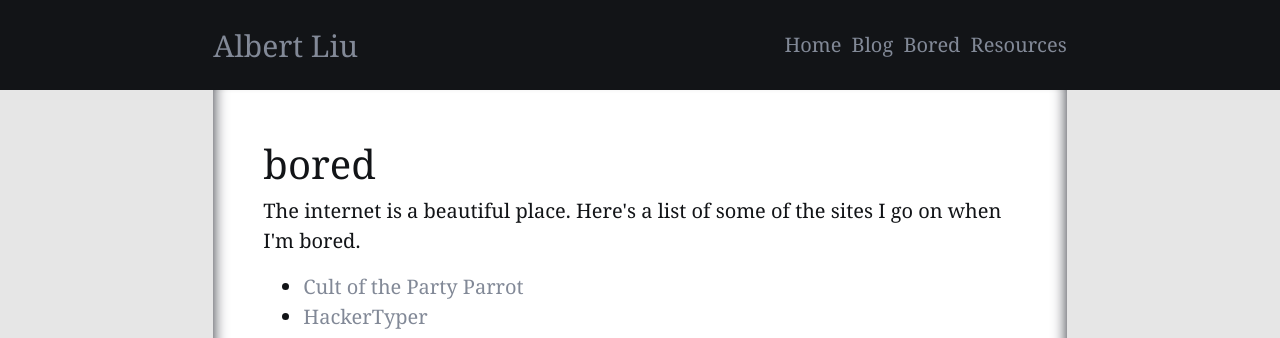
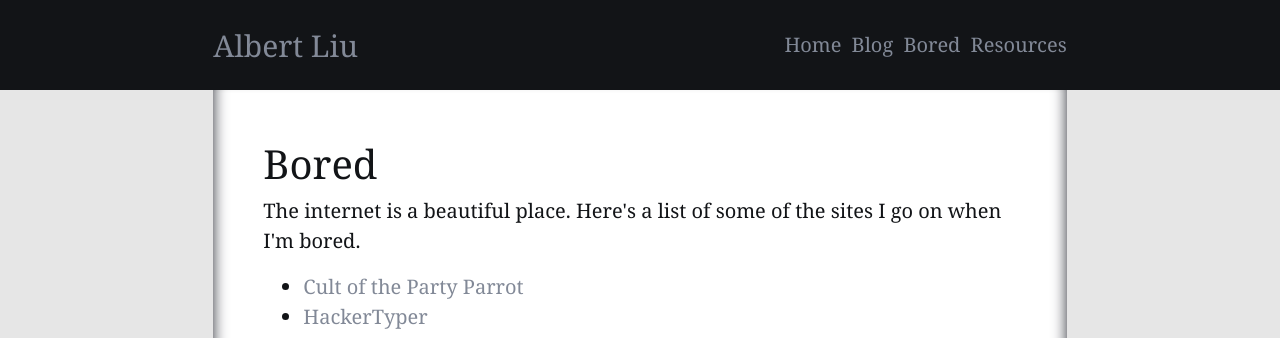
Before and after one commit to A1Liu/a1liu.github.io, a Jekyll site: the page built from src/_collections/_main/bored.md, in a window 1280 px wide. Shown: the top 338 px of the page. Built offline with Jekyll 4.4.1, drawn with Linux system fonts in a browser that asks for light colours.

Commit message:
fixed capitalization in pages

```diff
--- a/src/_collections/_main/blog.html
+++ b/src/_collections/_main/blog.html
@@ -1,5 +1,5 @@
 ---
-title: blog
+title: Blog
 description: This is my blog! Hi!
 ---
 {% capture page_content %}
--- a/src/_collections/_main/bored.md
+++ b/src/_collections/_main/bored.md
@@ -1,5 +1,5 @@
 ---
-title: bored
+title: Bored
 description: The internet is a beautiful place. Here's a list of some of the sites I go on when I'm bored.
 short: true
 ---
--- a/src/_collections/_main/resources.html
+++ b/src/_collections/_main/resources.html
@@ -1,5 +1,5 @@
 ---
-title: resources
+title: Resources
 description: These are sites that I've found over the years to help with various things.
 ---
 {% for resource in site.resources %}
```
